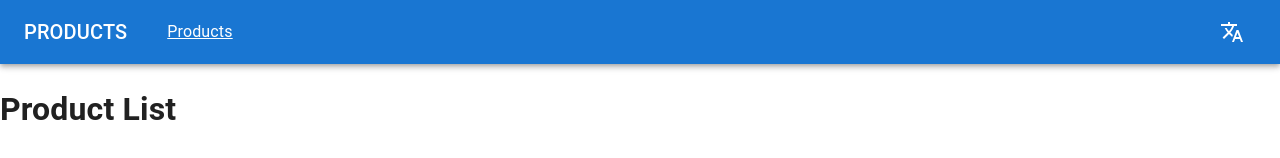
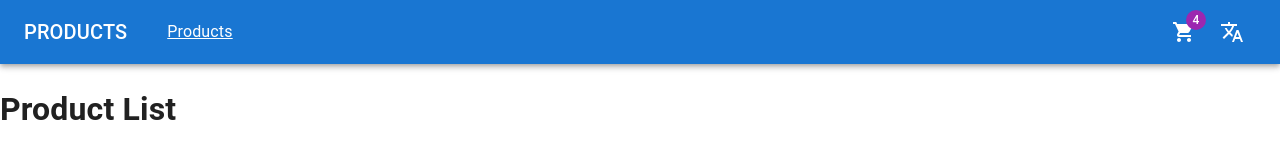
Before and after one commit to apenab/fake-store, a React (Create React App) app: page / in a window 1280 px wide. Shown: the top 158 px of the page. Built offline with nearby package versions, Linux system fonts and the light colour scheme.

Commit message:
feat: added shopping cart icon

```diff
--- a/src/components/header/header.js
+++ b/src/components/header/header.js
@@ -1,6 +1,7 @@
 import * as React from "react";
 import {
   AppBar,
+  Badge,
   Box,
   IconButton,
   Menu,
@@ -9,6 +10,7 @@ import {
   Typography,
 } from "@mui/material";
 import TranslateIcon from "@mui/icons-material/Translate";
+import ShoppingCartIcon from "@mui/icons-material/ShoppingCart";
 import { useTranslation } from "react-i18next";
 import { Link } from "react-router-dom";
 
@@ -46,6 +48,11 @@ export function Header() {
         <Box flexGrow={1} ml={5}>
           <HeaderBreadcrumbs />
         </Box>
+        <IconButton size="large" color="inherit">
+          <Badge badgeContent={4} color="secondary">
+            <ShoppingCartIcon />
+          </Badge>
+        </IconButton>
         <IconButton
           size="large"
           aria-label="change-language"
```
